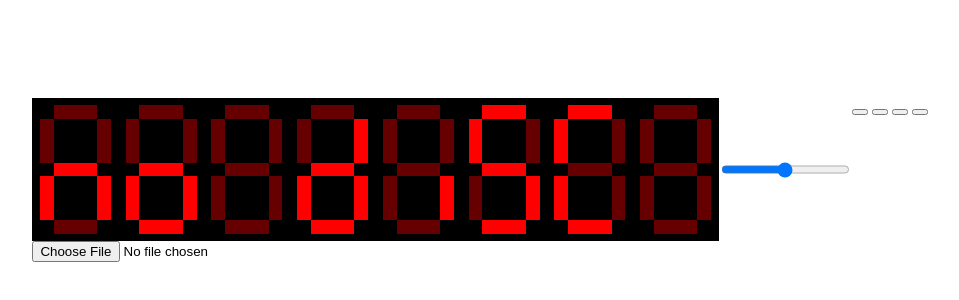
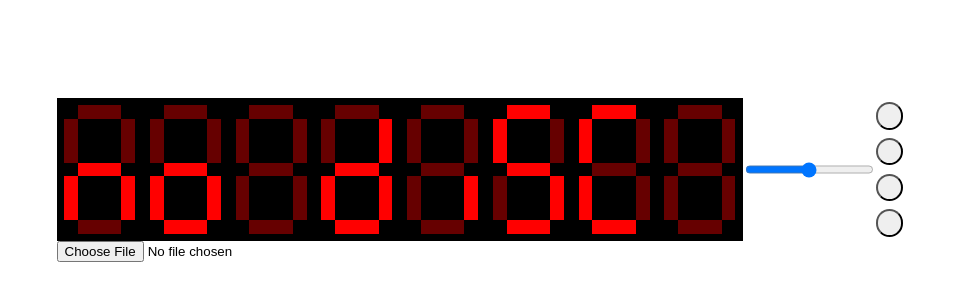
Before and after one commit to Joao-POP/7-segment-audio-player, a website with bundled scripts: page index.html in a window 1280 px wide. Shown: the part 220-520 px from the top of the page, without its empty margins (160-1119 px from the left). Built offline with nearby package versions, Linux system fonts and the light colour scheme.

Commit message:
Fixed button layout and size issues

```diff
--- a/styles.css
+++ b/styles.css
@@ -20,6 +20,12 @@
     syntax: "<length>";
     inherits: false;
     initial-value: calc(5px + 3vw);
+}
+
+@property --button-diameter {
+    syntax: "<length>";
+    inherits: false;
+    initial-value: calc(2px + 2vw);
 }
 
 html {
@@ -57,6 +63,17 @@ body {
 
 #volume-knob {
 
+}
+
+#button-array {
+    display: grid;
+    width: var(--button-diameter);
+    align-items: center;
+}
+
+#button-array > button {
+    border-radius: 100%;
+    height: var(--button-diameter);
 }
 
 .digit {
```
